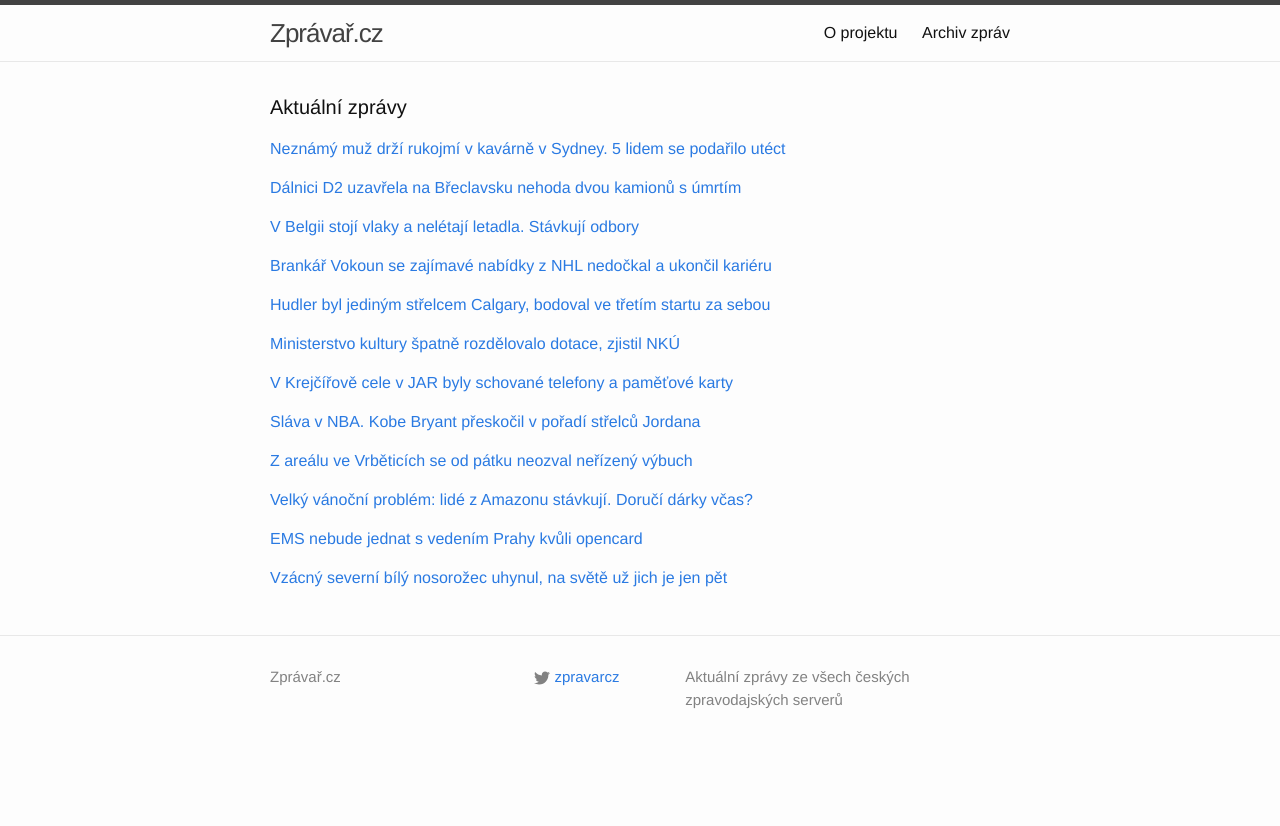
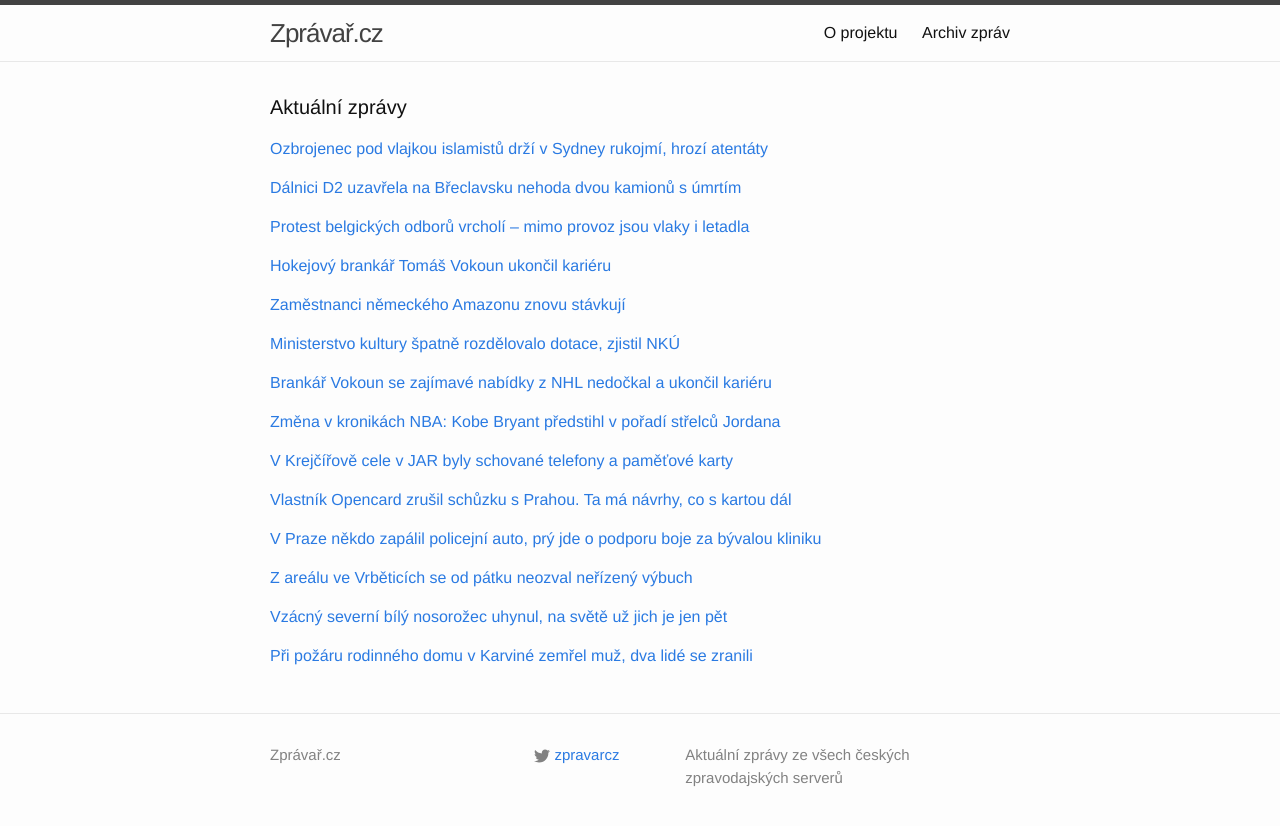
Before and after one commit to adliska/zpravar, a Jekyll site: the page built from index.html, in a window 1280 px wide. Shown: the top 826 px of the page. Built offline with Jekyll 4.4.1, drawn with Linux system fonts in a browser that asks for light colours.

Commit message:
zpravar news update

```diff
--- a/index.html
+++ b/index.html
@@ -5,9 +5,10 @@ layout: default
 <div class="home">
     <h1 class="page-heading">Aktuální zprávy</h1>
 
-<p><a href="javascript:;" onclick="toggle_visibility('zpravy0')">Neznámý muž drží rukojmí v kavárně v Sydney. 5 lidem se podařilo utéct</a></p>
+<p><a href="javascript:;" onclick="toggle_visibility('zpravy0')">Ozbrojenec pod vlajkou islamistů drží v Sydney rukojmí, hrozí atentáty</a></p>
 <div id="zpravy0" style="display:none">
 <ul>
+<li><a href=http://zpravy.e15.cz/zahranicni/udalosti/ozbrojenec-pod-vlajkou-islamistu-drzi-v-sydney-rukojmi-hrozi-atentaty-1145875>Ozbrojenec pod vlajkou islamistů drží v Sydney rukojmí, hrozí atentáty - zpravy.e15.cz</a></li>
 <li><a href=http://www.rozhlas.cz/_zprava/neznamy-muz-drzi-rukojmi-v-kavarne-v-sydney-5-lidem-se-podarilo-utect--1432439>Neznámý muž drží rukojmí v kavárně v Sydney. 5 lidem se podařilo utéct - www.rozhlas.cz</a></li>
 <li><a href=http://www.novinky.cz/zahranicni/svet/356345-unosce-v-kavarne-v-sydney-chce-vlajku-islamskeho-statu-a-hrozi-bombami.html>Únosce v kavárně v Sydney chce vlajku Islámského státu a hrozí bombami - www.novinky.cz</a></li>
 <li><a href=http://www.ceskatelevize.cz/ct24/svet/295517-kavarnu-v-sydney-obsadil-ozbrojenec-drzi-rukojmi/>Kavárnu v Sydney obsadil ozbrojenec, drží rukojmí - www.ceskatelevize.cz</a></li>
@@ -49,9 +50,11 @@ layout: default
 <li><a href=http://zpravy.aktualne.cz/regiony/jihomoravsky/dalnici-d2-na-brno-zavrela-nehoda-kamionu/r~20b47592842211e4833a0025900fea04/>Dálnici D2 na Brno zavřela nehoda kamionů - zpravy.aktualne.cz</a></li>
 <li><a href=http://www.ceskenoviny.cz/zpravy/zpravy/dalnici-d2-uzavrela-na-breclavsku-nehoda-dvou-kamionu-s-pozarem/1158994>Dálnici D2 uzavřela na Břeclavsku nehoda dvou kamionů s požárem - www.ceskenoviny.cz</a></li>
 </ul>
-</div><p><a href="javascript:;" onclick="toggle_visibility('zpravy2')">V Belgii stojí vlaky a nelétají letadla. Stávkují odbory</a></p>
+</div><p><a href="javascript:;" onclick="toggle_visibility('zpravy2')">Protest belgických odborů vrcholí – mimo provoz jsou vlaky i letadla</a></p>
 <div id="zpravy2" style="display:none">
 <ul>
+<li><a href=http://www.ceskatelevize.cz/ct24/ekonomika/295525-protest-belgickych-odboru-vrcholi-mimo-provoz-jsou-vlaky-i-letadla/>Protest belgických odborů vrcholí – mimo provoz jsou vlaky i letadla - www.ceskatelevize.cz</a></li>
+<li><a href=http://www.ceskatelevize.cz/ct24/ekonomika/295525-protest-belgickych-odboru-vrcholi-nefunguji-vlaky-letadla-ani-mestske-autobusy/>Protest belgických odborů vrcholí - nefungují vlaky, letadla ani městské autobusy - www.ceskatelevize.cz</a></li>
 <li><a href=http://zpravy.e15.cz/zahranicni/udalosti/v-belgii-stoji-vlaky-a-neletaji-letadla-stavkuji-odbory-1145951>V Belgii stojí vlaky a nelétají letadla. Stávkují odbory - zpravy.e15.cz</a></li>
 <li><a href=http://ekonomika.idnes.cz/generalni-stavka-belgie-doprava-letiste-brusel-verejna-doprava-psi-/eko-zahranicni.aspx?c=A141215_094749_eko-zahranicni_vez>Doprava kolabuje, tisk nevychází. Belgii ochromila generální stávka - ekonomika.idnes.cz</a></li>
 <li><a href=http://www.ceskatelevize.cz/ct24/ekonomika/295525-protest-belgickych-odboru-vrcholi-nejezdi-vlaky-letadla-ani-mestske-autobusy/>Protest belgických odborů vrcholí - nejezdí vlaky, letadla ani městské autobusy - www.ceskatelevize.cz</a></li>
@@ -60,25 +63,26 @@ layout: default
 <li><a href=http://www.financninoviny.cz/zpravodajstvi/zpravy/belgii-ochromila-generalni-stavka-zvlast-zasazena-je-doprava/1158980>Belgii ochromila generální stávka, zvlášť zasažena je doprava - www.financninoviny.cz</a></li>
 <li><a href=http://www.financninoviny.cz/zpravodajstvi/zpravy/belgii-dnes-ceka-dopravni-kolaps-odbory-vyhlasily-stavku/1158980>Belgii dnes čeká dopravní kolaps, odbory vyhlásily stávku - www.financninoviny.cz</a></li>
 </ul>
-</div><p><a href="javascript:;" onclick="toggle_visibility('zpravy3')">Brankář Vokoun se zajímavé nabídky z NHL nedočkal a ukončil kariéru</a></p>
+</div><p><a href="javascript:;" onclick="toggle_visibility('zpravy3')">Hokejový brankář Tomáš Vokoun ukončil kariéru</a></p>
 <div id="zpravy3" style="display:none">
 <ul>
-<li><a href=http://hokej.idnes.cz/brankar-vokoun-ukoncil-karieru-d3i-/nhl.aspx?c=A141215_092427_nhl_ald>Brankář Vokoun se zajímavé nabídky z NHL nedočkal a ukončil kariéru - hokej.idnes.cz</a></li>
-<li><a href=http://www.denik.cz/hokej/konec-bez-fanfar-vokoun-dava-hokeji-sbohem-a-tvrdi-jsem-na-sebe-pysny-20141215.html>Konec bez fanfár. Vokoun dává hokeji sbohem a tvrdí: Jsem na sebe pyšný - www.denik.cz</a></li>
-<li><a href=http://sport.aktualne.cz/hokejovy-brankar-tomas-vokoun-ukoncil-karieru/r~bb5d63f4843311e4a3a3002590604f2e/>Hokejový brankář Tomáš Vokoun ukončil kariéru - sport.aktualne.cz</a></li>
-<li><a href=http://www.tyden.cz/rubriky/sport/hokej/nhl/brankar-vokoun-ukoncil-karieru-je-to-definitivni-tvrdi_327325.html>Brankář Vokoun ukončil kariéru. Je to definitivní, tvrdí - www.tyden.cz</a></li>
-<li><a href=http://www.tyden.cz/rubriky/sport/hokej/koncim-definitivne-oznamil-slavny-hokejovy-brankar-vokoun_327324.html>Končím, definitivně! oznámil slavný hokejový brankář Vokoun - www.tyden.cz</a></li>
-<li><a href=http://www.sportovninoviny.cz/zpravy/hokejovy-brankar-vokoun-ukoncil-v-osmatriceti-letech-karieru/1159028>Hokejový brankář Vokoun ukončil v osmatřiceti letech kariéru - www.sportovninoviny.cz</a></li>
-</ul>
-</div><p><a href="javascript:;" onclick="toggle_visibility('zpravy4')">Hudler byl jediným střelcem Calgary, bodoval ve třetím startu za sebou</a></p>
-<div id="zpravy4" style="display:none">
-<ul>
+<li><a href=http://www.rozhlas.cz/_zprava/hokejovy-brankar-tomas-vokoun-ukoncil-karieru--1432566>Hokejový brankář Tomáš Vokoun ukončil kariéru - www.rozhlas.cz</a></li>
 <li><a href=http://hokej.idnes.cz/hudler-byl-jedinym-strelcem-calgary-db5-/nhl.aspx?c=A141215_072905_nhl_Mkr>Hudler byl jediným střelcem Calgary, bodoval ve třetím startu za sebou - hokej.idnes.cz</a></li>
 <li><a href=http://www.denik.cz/hokej/trefa-hudlera-nepomohla-calgary-ukoncit-serii-proher-20141215.html>Trefa Hudlera nepomohla Calgary ukončit sérii proher - www.denik.cz</a></li>
 <li><a href=http://hokej.idnes.cz/hokejova-nhl-c9i-/nhl.aspx?c=A141215_072428_nhl_ald>Hudlerův gól jen zmírnil další porážku Calgary, daří se Torontu - hokej.idnes.cz</a></li>
 <li><a href=http://www.tyden.cz/rubriky/sport/hokej/nhl/hudler-dohnal-kanonyra-vrbatu-jeho-gol-ale-mizernou-serii-neutal_327306.html>Hudler dohnal kanonýra Vrbatu, jeho gól ale mizernou sérii neuťal - www.tyden.cz</a></li>
 <li><a href=http://sport.aktualne.cz/video-hudler-otevrel-skore-calgary-vsak-prohralo/r~e1b02e12841d11e4a915002590604f2e/>VIDEO Hudler otevřel skóre, Calgary však prohrálo - sport.aktualne.cz</a></li>
 <li><a href=http://www.sportovninoviny.cz/zpravy/trefa-hudlera-nepomohla-calgary-ukoncit-serii-proher/1158991>Trefa Hudlera nepomohla Calgary ukončit sérii proher - www.sportovninoviny.cz</a></li>
+</ul>
+</div><p><a href="javascript:;" onclick="toggle_visibility('zpravy4')">Zaměstnanci německého Amazonu znovu stávkují</a></p>
+<div id="zpravy4" style="display:none">
+<ul>
+<li><a href=http://www.novinky.cz/ekonomika/356379-zamestnanci-nemeckeho-amazonu-znovu-stavkuji.html>Zaměstnanci německého Amazonu znovu stávkují - www.novinky.cz</a></li>
+<li><a href=http://ekonomika.idnes.cz/v-nemeckem-amazonu-zacala-tridenni-stavka-fgn-/eko-zahranicni.aspx?c=A141215_102331_ekoakcie_fih>V německých skladech Amazonu se stávkuje. Dárky dodáme, slibuje firma - ekonomika.idnes.cz</a></li>
+<li><a href=http://www.denik.cz/ekonomika/zamestnanci-peti-nemeckych-center-amazonu-vstoupili-do-stavky-20141215.html>Zaměstnanci pěti německých center Amazonu vstoupili do stávky - www.denik.cz</a></li>
+<li><a href=http://byznys.lidovky.cz/velky-vanocni-problem-lide-z-amazonu-stavkuji-doruci-darky-vcas-p8d-/firmy-trhy.aspx?c=A141215_094148_firmy-trhy_mmu>Velký vánoční problém: lidé z Amazonu stávkují. Doručí dárky včas?  - byznys.lidovky.cz</a></li>
+<li><a href=http://zpravy.aktualne.cz/ekonomika/dobre-nacasovana-stavka-odbory-chteji-zasahnout-amazon/r~49dfb8ee843811e4bdad0025900fea04/>Dobře načasovaná stávka. Odbory chtějí zasáhnout Amazon - zpravy.aktualne.cz</a></li>
+<li><a href=http://www.financninoviny.cz/zpravodajstvi/zpravy/zamestnanci-peti-nemeckych-center-amazonu-vstoupili-do-stavky/1159034>Zaměstnanci pěti německých center Amazonu vstoupili do stávky - www.financninoviny.cz</a></li>
 </ul>
 </div><p><a href="javascript:;" onclick="toggle_visibility('zpravy5')">Ministerstvo kultury špatně rozdělovalo dotace, zjistil NKÚ </a></p>
 <div id="zpravy5" style="display:none">
@@ -90,8 +94,27 @@ layout: default
 <li><a href=http://www.novinky.cz/domaci/356349-nku-ministerstvo-kultury-nedalo-zadatelum-o-dotace-rovne-podminky.html>NKÚ: Ministerstvo kultury nedalo žadatelům o dotace rovné podmínky - www.novinky.cz</a></li>
 <li><a href=http://www.ceskenoviny.cz/zpravy/zpravy/nku-ministerstvo-kultury-nedalo-zadatelum-o-dotace-rovne-podminky/1159011>NKÚ:Ministerstvo kultury nedalo žadatelům o dotace rovné podmínky - www.ceskenoviny.cz</a></li>
 </ul>
-</div><p><a href="javascript:;" onclick="toggle_visibility('zpravy6')">V Krejčířově cele v JAR byly schované telefony a paměťové karty</a></p>
+</div><p><a href="javascript:;" onclick="toggle_visibility('zpravy6')">Brankář Vokoun se zajímavé nabídky z NHL nedočkal a ukončil kariéru</a></p>
 <div id="zpravy6" style="display:none">
+<ul>
+<li><a href=http://hokej.idnes.cz/brankar-vokoun-ukoncil-karieru-d3i-/nhl.aspx?c=A141215_092427_nhl_ald>Brankář Vokoun se zajímavé nabídky z NHL nedočkal a ukončil kariéru - hokej.idnes.cz</a></li>
+<li><a href=http://www.denik.cz/hokej/konec-bez-fanfar-vokoun-dava-hokeji-sbohem-a-tvrdi-jsem-na-sebe-pysny-20141215.html>Konec bez fanfár. Vokoun dává hokeji sbohem a tvrdí: Jsem na sebe pyšný - www.denik.cz</a></li>
+<li><a href=http://sport.aktualne.cz/hokejovy-brankar-tomas-vokoun-ukoncil-karieru/r~bb5d63f4843311e4a3a3002590604f2e/>Hokejový brankář Tomáš Vokoun ukončil kariéru - sport.aktualne.cz</a></li>
+<li><a href=http://www.tyden.cz/rubriky/sport/hokej/nhl/brankar-vokoun-ukoncil-karieru-je-to-definitivni-tvrdi_327325.html>Brankář Vokoun ukončil kariéru. Je to definitivní, tvrdí - www.tyden.cz</a></li>
+<li><a href=http://www.tyden.cz/rubriky/sport/hokej/koncim-definitivne-oznamil-slavny-hokejovy-brankar-vokoun_327324.html>Končím, definitivně! oznámil slavný hokejový brankář Vokoun - www.tyden.cz</a></li>
+<li><a href=http://www.sportovninoviny.cz/zpravy/hokejovy-brankar-vokoun-ukoncil-v-osmatriceti-letech-karieru/1159028>Hokejový brankář Vokoun ukončil v osmatřiceti letech kariéru - www.sportovninoviny.cz</a></li>
+</ul>
+</div><p><a href="javascript:;" onclick="toggle_visibility('zpravy7')">Změna v kronikách NBA: Kobe Bryant předstihl v pořadí střelců Jordana</a></p>
+<div id="zpravy7" style="display:none">
+<ul>
+<li><a href=http://www.denik.cz/ostatni_sport/zmena-v-kronikach-nba-kobe-bryant-predstihl-v-poradi-strelcu-jordana-20141215.html>Změna v kronikách NBA: Kobe Bryant předstihl v pořadí střelců Jordana - www.denik.cz</a></li>
+<li><a href=http://www.tyden.cz/rubriky/sport/ostatni-sporty/basketbal/slava-v-nba-kobe-bryant-preskocil-v-poradi-strelcu-jordana_327316.html>Sláva v NBA. Kobe Bryant přeskočil v pořadí střelců Jordana - www.tyden.cz</a></li>
+<li><a href=http://sport.aktualne.cz/kobe-bryant-prekonal-v-poradi-strelcu-nba-tretiho-jordana/r~67da258c842e11e4a9bd002590604f2e/>Kobe Bryant překonal v pořadí střelců NBA třetího Jordana - sport.aktualne.cz</a></li>
+<li><a href=http://sport.idnes.cz/kobe-bryant-predstihl-v-historickem-poradi-strelcu-nba-jordana-pv3-/basket.aspx?c=A141215_082157_sport-basket_ald>Kobe Bryant předstihl v historickém pořadí střelců NBA Jordana - sport.idnes.cz</a></li>
+<li><a href=http://www.sportovninoviny.cz/zpravy/kobe-bryant-predstihl-v-historickem-poradi-strelcu-nba-jordana/1159010>Kobe Bryant předstihl v historickém pořadí střelců NBA Jordana - www.sportovninoviny.cz</a></li>
+</ul>
+</div><p><a href="javascript:;" onclick="toggle_visibility('zpravy8')">V Krejčířově cele v JAR byly schované telefony a paměťové karty</a></p>
+<div id="zpravy8" style="display:none">
 <ul>
 <li><a href=http://zpravy.e15.cz/zahranicni/udalosti/v-krejcirove-cele-v-jar-byly-schovane-telefony-a-pametove-karty-1145949>V Krejčířově cele v JAR byly schované telefony a paměťové karty - zpravy.e15.cz</a></li>
 <li><a href=http://www.novinky.cz/zahranicni/svet/356364-krejcirovi-v-cele-zabavili-telefony-i-mnoho-pametovych-disku.html>Krejčířovi v cele zabavili telefony i mnoho paměťových disků - www.novinky.cz</a></li>
@@ -99,41 +122,42 @@ layout: default
 <li><a href=http://www.tyden.cz/rubriky/domaci/kauzy/krejcir-schovaval-v-cele-mobily-ukryl-je-do-krabic-od-mleka_327327.html>Krejčíř schovával v cele mobily. Ukryl je do krabic od mléka - www.tyden.cz</a></li>
 <li><a href=http://www.ceskenoviny.cz/zpravy/zpravy/v-krejcirove-cele-v-jar-byly-schovane-telefony-a-pametove-karty/1159029>V Krejčířově cele v JAR byly schované telefony a paměťové karty - www.ceskenoviny.cz</a></li>
 </ul>
-</div><p><a href="javascript:;" onclick="toggle_visibility('zpravy7')">Sláva v NBA. Kobe Bryant přeskočil v pořadí střelců Jordana</a></p>
-<div id="zpravy7" style="display:none">
+</div><p><a href="javascript:;" onclick="toggle_visibility('zpravy9')">Vlastník Opencard zrušil schůzku s Prahou. Ta má návrhy, co s kartou dál</a></p>
+<div id="zpravy9" style="display:none">
 <ul>
-<li><a href=http://www.tyden.cz/rubriky/sport/ostatni-sporty/basketbal/slava-v-nba-kobe-bryant-preskocil-v-poradi-strelcu-jordana_327316.html>Sláva v NBA. Kobe Bryant přeskočil v pořadí střelců Jordana - www.tyden.cz</a></li>
-<li><a href=http://sport.aktualne.cz/kobe-bryant-prekonal-v-poradi-strelcu-nba-tretiho-jordana/r~67da258c842e11e4a9bd002590604f2e/>Kobe Bryant překonal v pořadí střelců NBA třetího Jordana - sport.aktualne.cz</a></li>
-<li><a href=http://sport.idnes.cz/kobe-bryant-predstihl-v-historickem-poradi-strelcu-nba-jordana-pv3-/basket.aspx?c=A141215_082157_sport-basket_ald>Kobe Bryant předstihl v historickém pořadí střelců NBA Jordana - sport.idnes.cz</a></li>
-<li><a href=http://www.sportovninoviny.cz/zpravy/kobe-bryant-predstihl-v-historickem-poradi-strelcu-nba-jordana/1159010>Kobe Bryant předstihl v historickém pořadí střelců NBA Jordana - www.sportovninoviny.cz</a></li>
+<li><a href=http://praha.idnes.cz/ems-odvolala-schuzku-s-vedenim-prahy-kvuli-opencard-fyk-/praha-zpravy.aspx?c=A141215_094955_praha-zpravy_bur>Vlastník Opencard zrušil schůzku s Prahou. Ta má návrhy, co s kartou dál - praha.idnes.cz</a></li>
+<li><a href=http://zpravy.e15.cz/byznys/doprava-a-logistika/ems-nebude-jednat-s-vedenim-prahy-kvuli-opencard-1145940>EMS nebude jednat s vedením Prahy kvůli opencard - zpravy.e15.cz</a></li>
+<li><a href=http://www.lidovky.cz/ems-odvolala-dnesni-schuzku-s-vedenim-prahy-kvuli-opencard-poz-/zpravy-domov.aspx?c=A141215_084944_ln_domov_mmu>Opencard se řešit nebude, EMS odvolala schůzku s vedením Prahy  - www.lidovky.cz</a></li>
+<li><a href=http://www.ceskenoviny.cz/zpravy/zpravy/ems-odvolala-dnesni-schuzku-s-vedenim-prahy-kvuli-opencard/1159012>EMS odvolala dnešní schůzku s vedením Prahy kvůli opencard - www.ceskenoviny.cz</a></li>
 </ul>
-</div><p><a href="javascript:;" onclick="toggle_visibility('zpravy8')">Z areálu ve Vrběticích se od pátku neozval neřízený výbuch</a></p>
-<div id="zpravy8" style="display:none">
+</div><p><a href="javascript:;" onclick="toggle_visibility('zpravy10')">V Praze někdo zapálil policejní auto, prý jde o podporu boje za bývalou kliniku</a></p>
+<div id="zpravy10" style="display:none">
+<ul>
+<li><a href=http://www.novinky.cz/krimi/356374-v-praze-nekdo-zapalil-policejni-auto-pry-jde-o-podporu-boje-za-byvalou-kliniku.html>V Praze někdo zapálil policejní auto, prý jde o podporu boje za bývalou kliniku - www.novinky.cz</a></li>
+<li><a href=http://www.novinky.cz/krimi/356374-aktiviste-bojujici-za-byvalou-kliniku-v-praze-zapalili-policejni-auto.html>Aktivisté bojující za bývalou kliniku v Praze zapálili policejní auto  - www.novinky.cz</a></li>
+<li><a href=http://www.tyden.cz/rubriky/domaci/krimi/anarchiste-zapalili-policejni-auto-odveta-za-zasah-u-kliniky_327334.html>Anarchisté zapálili policejní auto. Odveta za zásah u Kliniky - www.tyden.cz</a></li>
+<li><a href=http://www.ceskenoviny.cz/zpravy/zpravy/v-praze-se-v-nedeli-nekdo-pokusil-zapalit-policejni-auto/1159037>V Praze se v neděli někdo pokusil zapálit policejní auto - www.ceskenoviny.cz</a></li>
+</ul>
+</div><p><a href="javascript:;" onclick="toggle_visibility('zpravy11')">Z areálu ve Vrběticích se od pátku neozval neřízený výbuch</a></p>
+<div id="zpravy11" style="display:none">
 <ul>
 <li><a href=http://www.denik.cz/z_domova/z-arealu-ve-vrbeticich-se-od-patku-neozval-nerizeny-vybuch-20141215.html>Z areálu ve Vrběticích se od pátku neozval neřízený výbuch - www.denik.cz</a></li>
 <li><a href=http://zpravy.aktualne.cz/regiony/zlinsky/z-vrbetic-se-od-patku-neozval-nerizeny-vybuch/r~dd460a00842611e4b6d20025900fea04/>Z Vrbětic se od pátku neozval neřízený výbuch - zpravy.aktualne.cz</a></li>
 <li><a href=http://www.tyden.cz/rubriky/domaci/u-vrbetic-dva-dny-nic-nebouchlo-klid-narusili-jen-myslivci_327308.html>U Vrbětic dva dny nic nebouchlo. Klid narušili jen myslivci - www.tyden.cz</a></li>
 <li><a href=http://www.ceskenoviny.cz/zpravy/zpravy/z-arealu-ve-vrbeticich-se-od-patku-neozval-nerizeny-vybuch/1159008>Z areálu ve Vrběticích se od pátku neozval neřízený výbuch - www.ceskenoviny.cz</a></li>
 </ul>
-</div><p><a href="javascript:;" onclick="toggle_visibility('zpravy9')">Velký vánoční problém: lidé z Amazonu stávkují. Doručí dárky včas? </a></p>
-<div id="zpravy9" style="display:none">
-<ul>
-<li><a href=http://byznys.lidovky.cz/velky-vanocni-problem-lide-z-amazonu-stavkuji-doruci-darky-vcas-p8d-/firmy-trhy.aspx?c=A141215_094148_firmy-trhy_mmu>Velký vánoční problém: lidé z Amazonu stávkují. Doručí dárky včas?  - byznys.lidovky.cz</a></li>
-<li><a href=http://zpravy.aktualne.cz/ekonomika/dobre-nacasovana-stavka-odbory-chteji-zasahnout-amazon/r~49dfb8ee843811e4bdad0025900fea04/>Dobře načasovaná stávka. Odbory chtějí zasáhnout Amazon - zpravy.aktualne.cz</a></li>
-<li><a href=http://www.financninoviny.cz/zpravodajstvi/zpravy/zamestnanci-peti-nemeckych-center-amazonu-vstoupili-do-stavky/1159034>Zaměstnanci pěti německých center Amazonu vstoupili do stávky - www.financninoviny.cz</a></li>
-</ul>
-</div><p><a href="javascript:;" onclick="toggle_visibility('zpravy10')">EMS nebude jednat s vedením Prahy kvůli opencard</a></p>
-<div id="zpravy10" style="display:none">
-<ul>
-<li><a href=http://zpravy.e15.cz/byznys/doprava-a-logistika/ems-nebude-jednat-s-vedenim-prahy-kvuli-opencard-1145940>EMS nebude jednat s vedením Prahy kvůli opencard - zpravy.e15.cz</a></li>
-<li><a href=http://www.lidovky.cz/ems-odvolala-dnesni-schuzku-s-vedenim-prahy-kvuli-opencard-poz-/zpravy-domov.aspx?c=A141215_084944_ln_domov_mmu>Opencard se řešit nebude, EMS odvolala schůzku s vedením Prahy  - www.lidovky.cz</a></li>
-<li><a href=http://www.ceskenoviny.cz/zpravy/zpravy/ems-odvolala-dnesni-schuzku-s-vedenim-prahy-kvuli-opencard/1159012>EMS odvolala dnešní schůzku s vedením Prahy kvůli opencard - www.ceskenoviny.cz</a></li>
-</ul>
-</div><p><a href="javascript:;" onclick="toggle_visibility('zpravy11')">Vzácný severní bílý nosorožec uhynul, na světě už jich je jen pět</a></p>
-<div id="zpravy11" style="display:none">
+</div><p><a href="javascript:;" onclick="toggle_visibility('zpravy12')">Vzácný severní bílý nosorožec uhynul, na světě už jich je jen pět</a></p>
+<div id="zpravy12" style="display:none">
 <ul>
 <li><a href=http://www.novinky.cz/zahranicni/356357-vzacny-severni-bily-nosorozec-uhynul-na-svete-uz-jich-je-jen-pet.html>Vzácný severní bílý nosorožec uhynul, na světě už jich je jen pět - www.novinky.cz</a></li>
 <li><a href=http://www.novinky.cz/zahranicni/356357-vzacny-severni-bily-nosorozec-uhynul-v-americke-zoo.html>Vzácný severní bílý nosorožec uhynul v americké zoo - www.novinky.cz</a></li>
 <li><a href=http://www.tyden.cz/rubriky/relax/zvirata/v-zoo-uhynul-vzacny-nosorozec-na-svete-jich-je-uz-jen-pet_327321.html>V zoo uhynul vzácný nosorožec. Na světě jich je už jen pět - www.tyden.cz</a></li>
 </ul>
+</div><p><a href="javascript:;" onclick="toggle_visibility('zpravy13')">Při požáru rodinného domu v Karviné zemřel muž, dva lidé se zranili</a></p>
+<div id="zpravy13" style="display:none">
+<ul>
+<li><a href=http://ostrava.idnes.cz/pri-pozaru-rodinneho-domu-v-karvine-zemrel-muz-flx-/ostrava-zpravy.aspx?c=A141215_101939_ostrava-zpravy_ama>Při požáru rodinného domu v Karviné zemřel muž, dva lidé se zranili - ostrava.idnes.cz</a></li>
+<li><a href=http://www.novinky.cz/krimi/356346-pozar-v-karvine-si-vyzadal-jeden-zivot-dva-lide-byli-zraneni.html>Požár v Karviné si vyžádal jeden život, dva lidé byli zraněni  - www.novinky.cz</a></li>
+<li><a href=http://zpravy.aktualne.cz/regiony/moravskoslezsky/pri-pozaru-v-karvine-zemrel-clovek-dva-lide-byli-zraneni/r~8ee5b65483e411e4883b002590604f2e/>Při požáru v Karviné zemřel člověk, dva lidé byli zraněni - zpravy.aktualne.cz</a></li>
+</ul>
 </div></div>
```
